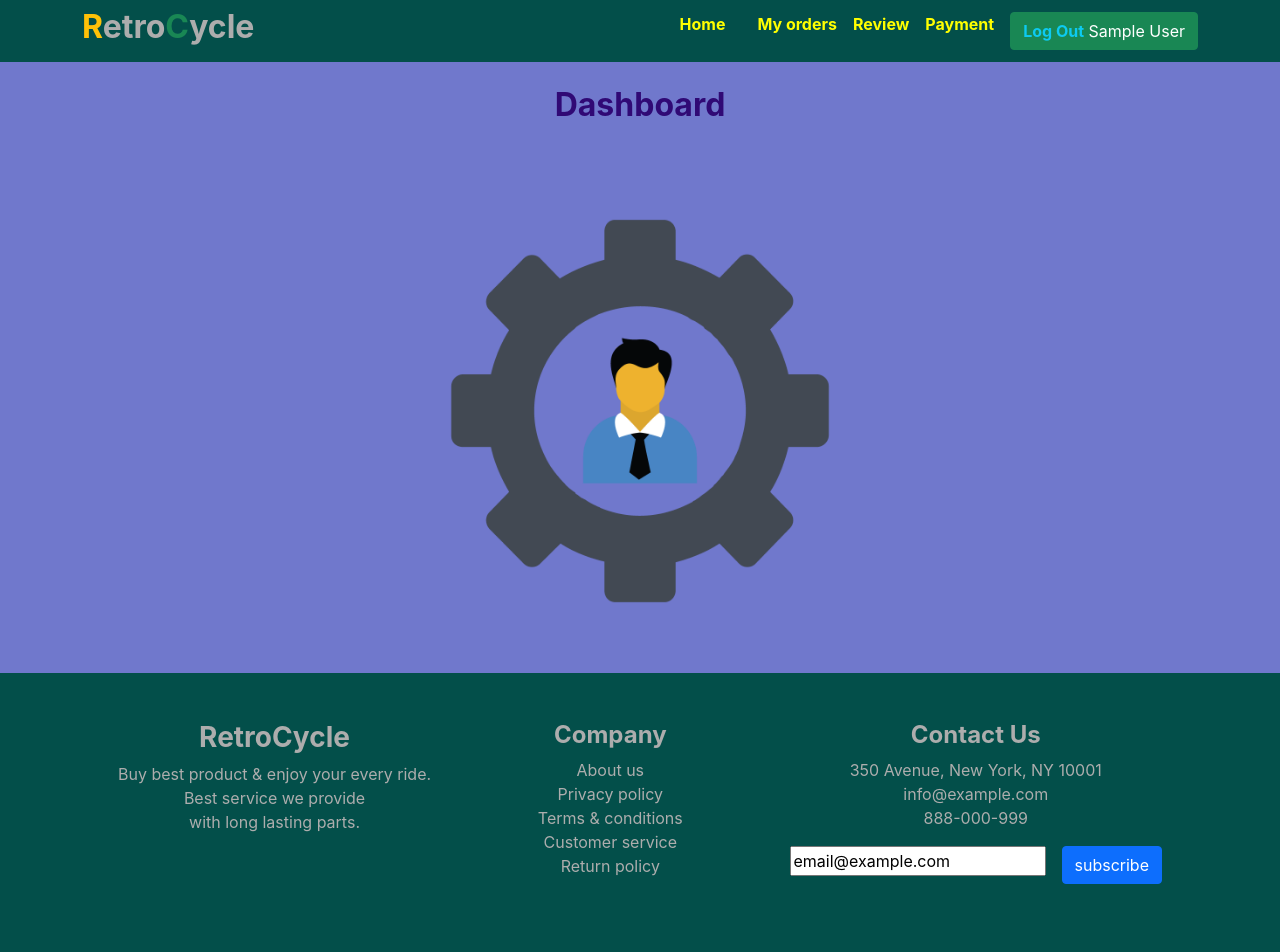
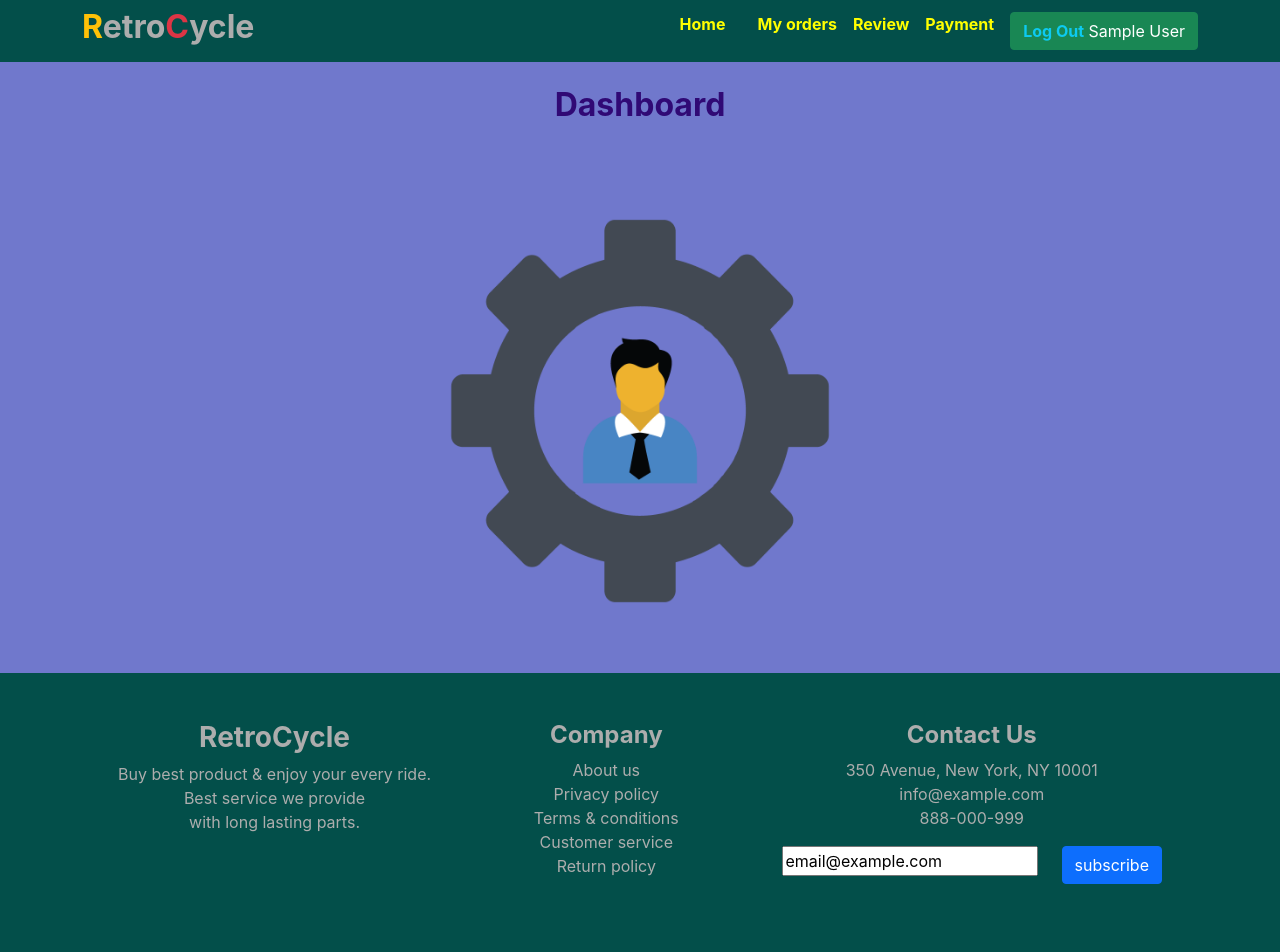
Before and after one commit to prantobiswas321/niche-website, a React (Create React App) app: page /dashboard in a window 1280 px wide. Shown: the top 952 px of the page. Built offline with nearby package versions, Linux system fonts and the light colour scheme; no server answers; sample sign-in values are in the browser's storage.

Commit message:
some error fixed

```diff
--- a/src/App.css
+++ b/src/App.css
@@ -4,6 +4,7 @@
 body{
   background-color: #7078cc;
   color: rgb(48, 9, 117);
+  overflow-x: hidden;
 }
 
 .App-logo {
--- a/src/pages/Dashboard/Dashboard.js
+++ b/src/pages/Dashboard/Dashboard.js
@@ -24,7 +24,7 @@ const Dashboard = () => {
         <div>
             <nav className="navbar navbar-expand-lg navbar-light bg-color">
                 <div className="container">
-                    <h2 className="fw-bold header-text-color"><span className='text-warning'>R</span>etro<span className='text-success'>C</span>ycle</h2>
+                    <h2 className="fw-bold header-text-color"><span className='text-warning'>R</span>etro<span className='text-danger'>C</span>ycle</h2>
                     <button className="navbar-toggler" type="button" data-bs-toggle="collapse" data-bs-target="#navbarNavAltMarkup" aria-controls="navbarNavAltMarkup" aria-expanded="false" aria-label="Toggle navigation">
                         <span className="navbar-toggler-icon"></span>
                     </button>
--- a/src/pages/Shared/Footer/Footer.js
+++ b/src/pages/Shared/Footer/Footer.js
@@ -30,7 +30,7 @@ const Footer = () => {
                             info@example.com<br />
                             888-000-999</p>
                         {/* <input type="email" placeholder='Email' name="" id="" /> */}
-                        <form className="row g-3">
+                        <form className="row">
                             <div className="col-auto">
                                 <label htmlFor="staticEmail2" className="visually-hidden">Email</label>
                                 <input type="text" readOnly id="staticEmail2" value="email@example.com" />
```
